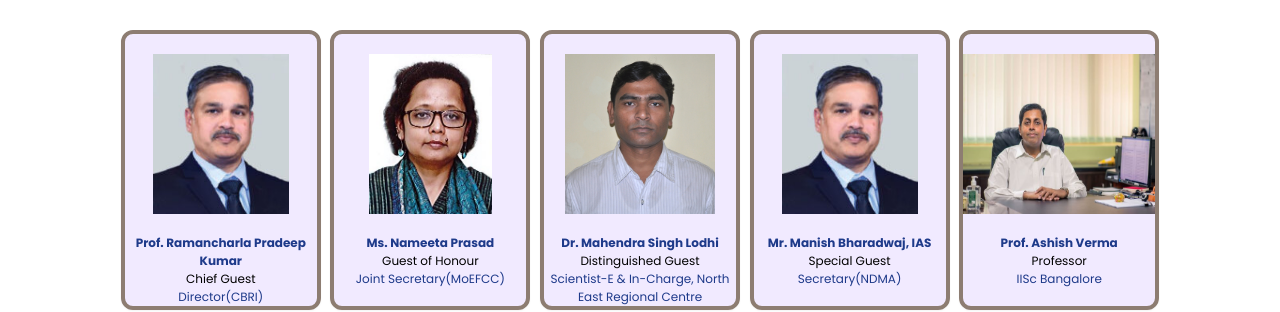
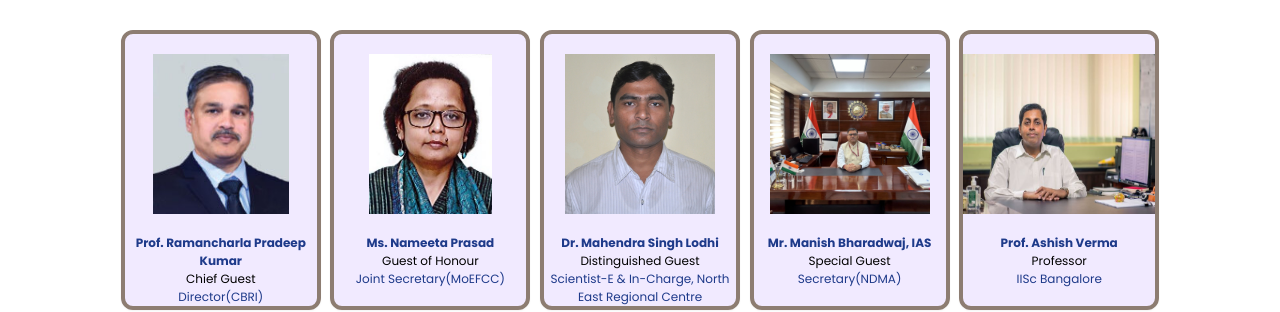
Before and after one commit to itspunkaj/CesaFiesta-React, a React (Vite) app: page /keynote-speakers in a window 1280 px wide. Shown: the part 259-571 px from the top of the page. Built offline with nearby package versions, Linux system fonts and the light colour scheme.

Commit message:
fix: update imageUrl reference for Mr. Manish Bharadwaj in KeyNoteSpeakers component

```diff
--- a/src/Pages/Home/KeyNoteSpeakers.jsx
+++ b/src/Pages/Home/KeyNoteSpeakers.jsx
@@ -51,7 +51,7 @@ function KeyNoteSpeakers() {
                 <Card imageUrl={Ramancharla} link='#' name='Prof. Ramancharla Pradeep Kumar' college='Director(CBRI)' designation='Chief Guest' />
                 <Card imageUrl={Nameeta} link='#' name='Ms. Nameeta Prasad' college='Joint Secretary(MoEFCC)' designation='Guest of Honour' />
                 <Card imageUrl={Mahendra} link='#' name='Dr. Mahendra Singh Lodhi' college='Scientist-E & In-Charge, North East Regional Centre' designation='Distinguished Guest' />
-                <Card imageUrl={Ramancharla} link='#' name='Mr. Manish Bharadwaj, IAS' college='Secretary(NDMA)' designation='Special Guest' />
+                <Card imageUrl={Manish} link='#' name='Mr. Manish Bharadwaj, IAS' college='Secretary(NDMA)' designation='Special Guest' />
                 <Card imageUrl={ashish} link='#' name='Prof. Ashish Verma' college='IISc Bangalore' designation='Professor' />
                  <Card imageUrl={srgandhi} link='#' name='Prof. S R Gandhi' college='IIT Gandhinagar' designation='Professor'/>
                  <Card imageUrl={basudev} link='#' name='Prof. Basudev Biswal' college='IIT Bombay' designation='Professor'/>
```
